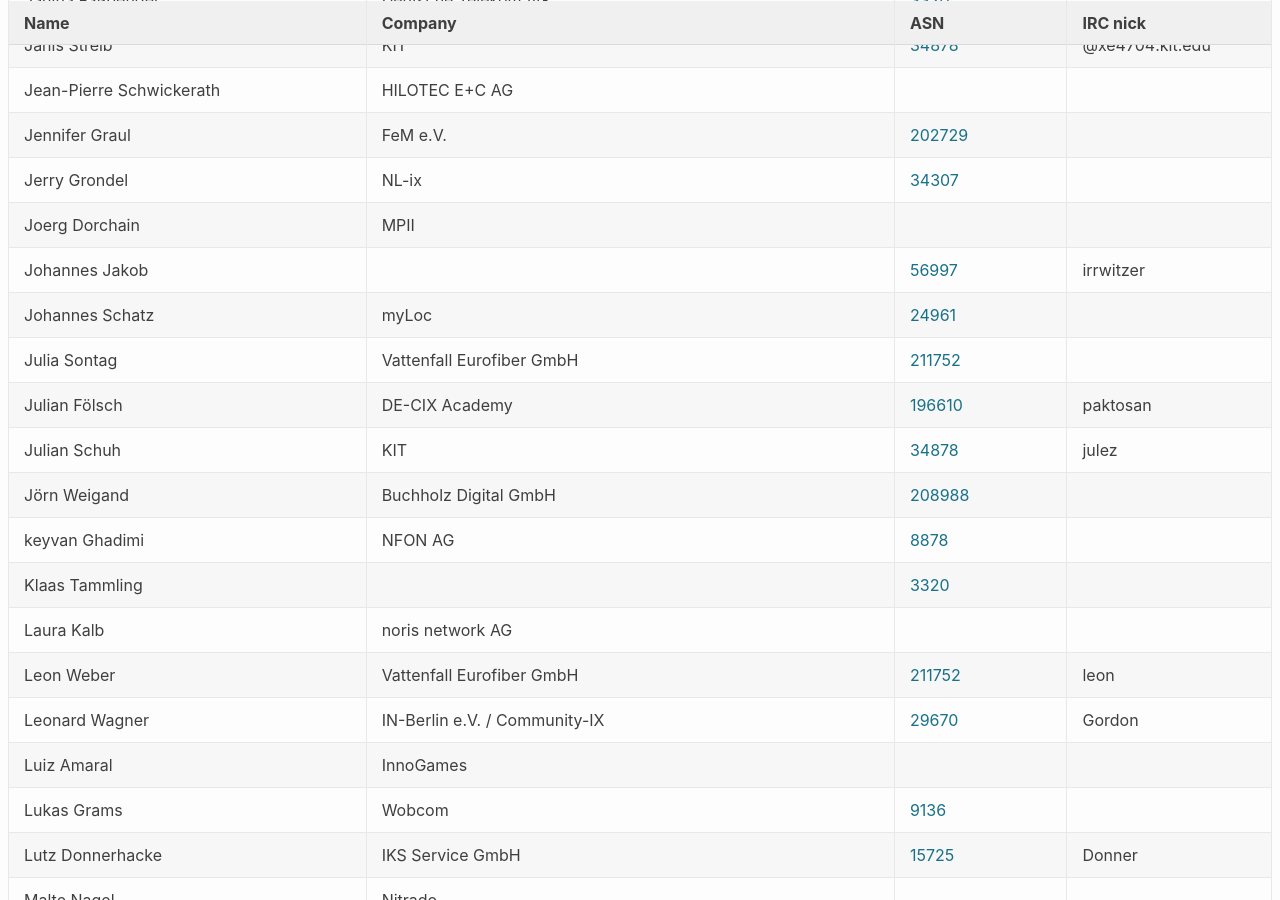
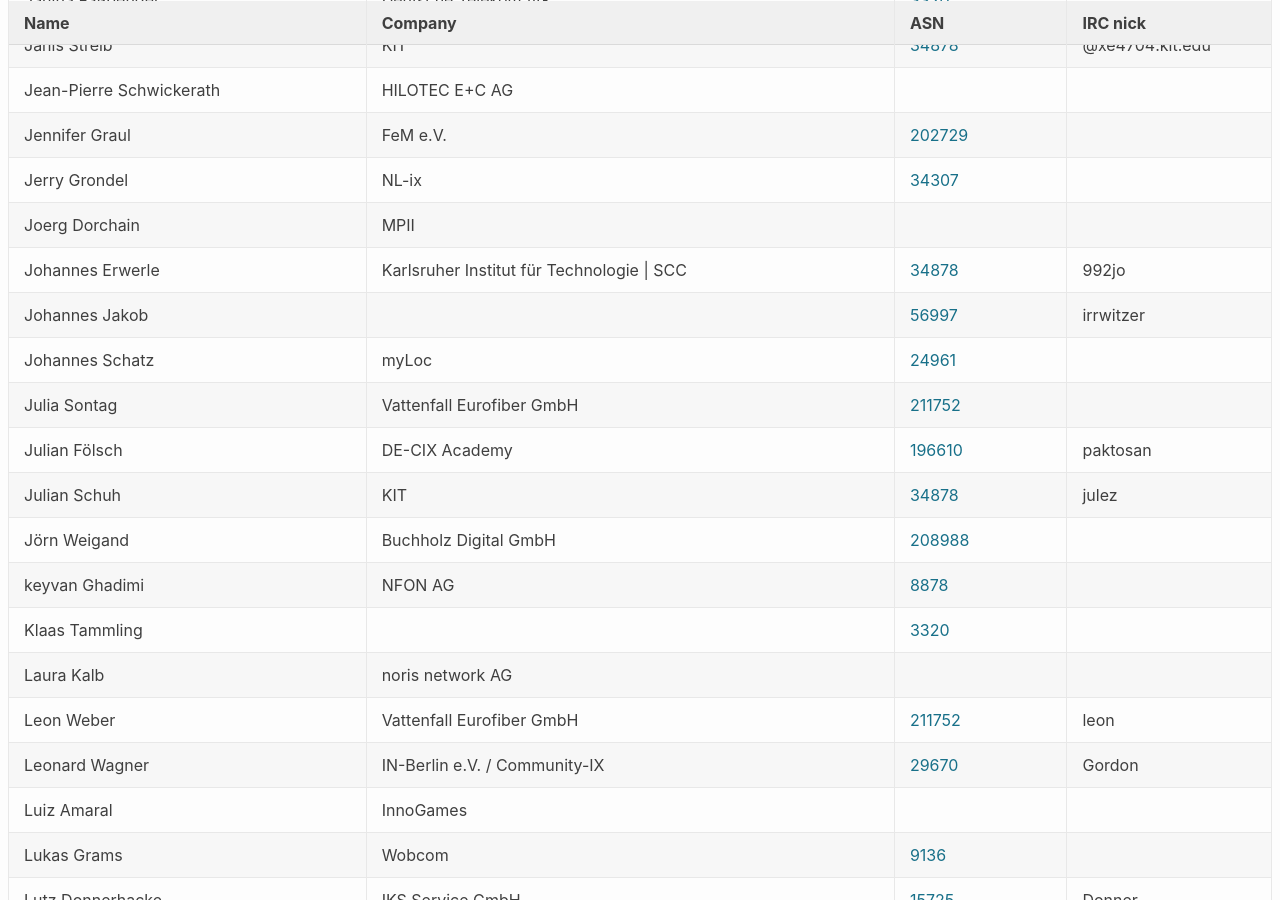
Before and after one commit to denog/pretix-attendeelist, a Jekyll site: the page built from denog14/index.md, in a window 1280 px wide and 900 px high, scrolled down 3259 px. Built offline with Jekyll 4.4.1, drawn with Linux system fonts in a browser that asks for light colours.

Commit message:
Latest data: Fri Oct 14 14:06:38 UTC 2022

```diff
--- a/_data/attendees_denog14_onsite.json
+++ b/_data/attendees_denog14_onsite.json
@@ -442,6 +442,12 @@
     "company": "MPII",
     "irc": null,
     "asn": null
+  },
+  {
+    "name": "Johannes Erwerle",
+    "company": "Karlsruher Institut für Technologie | SCC",
+    "irc": "992jo",
+    "asn": "34878"
   },
   {
     "name": "Johannes Jakob",
```
